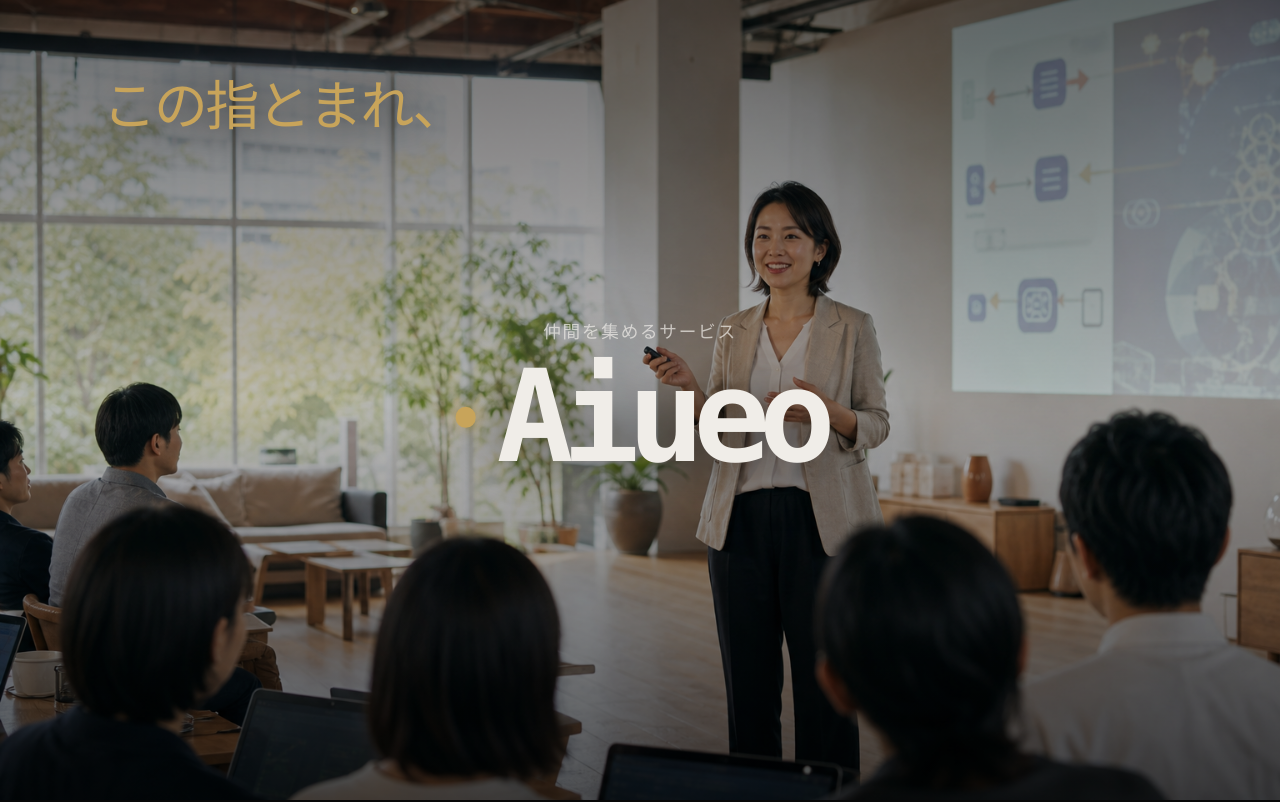
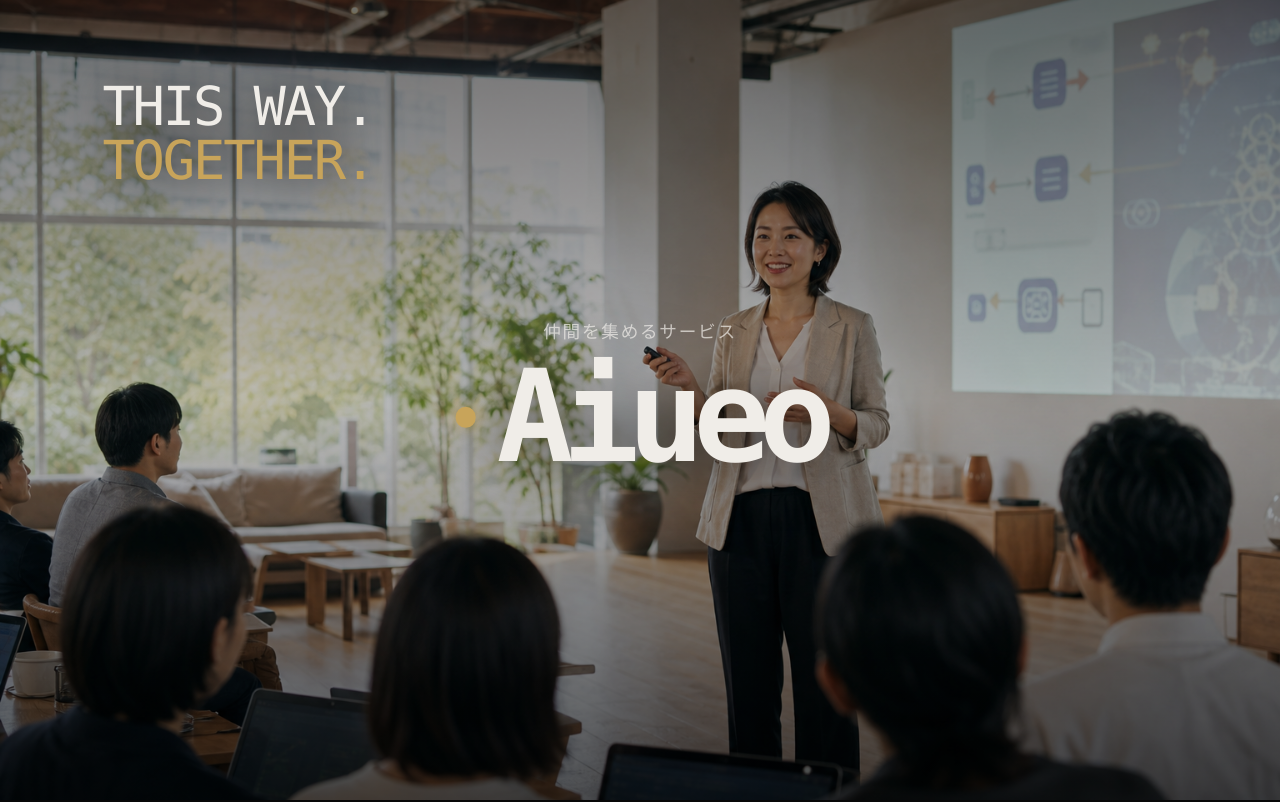
Before and after one commit to rahiseko-alt/AIueo-LP, a Next.js app: page / in a window 1280 px wide. Shown: the top 802 px of the page. Built offline with nearby package versions, Linux system fonts and the light colour scheme.

Commit message:
fix: restore English hero callout

```diff
--- a/src/components/hero.tsx
+++ b/src/components/hero.tsx
@@ -18,8 +18,10 @@
       />
       <div className="pointer-events-none absolute inset-0 bg-gradient-to-b from-black/65 via-black/15 to-black/60 sm:from-black/45 sm:via-black/5 sm:to-black/55" />
       <div className="pointer-events-none absolute left-5 top-[max(2rem,env(safe-area-inset-top))] text-left sm:left-8 sm:top-8 lg:left-[8%] lg:top-[10%]">
-        <h1 className="font-mono text-[clamp(1.45rem,6.2vw,3.6rem)] font-medium leading-none tracking-[-0.04em] text-[#c8a45a] drop-shadow-[0_4px_22px_rgba(0,0,0,0.8)] lg:text-[clamp(2.8rem,4.2vw,4.2rem)]">
-          この指とまれ、
+        <h1 className="font-mono text-[clamp(1.45rem,6.2vw,3.6rem)] font-medium leading-none tracking-[-0.04em] text-[#f0ede8] drop-shadow-[0_4px_22px_rgba(0,0,0,0.8)] lg:text-[clamp(2.8rem,4.2vw,4.2rem)]">
+          THIS WAY.
+          <br />
+          <span className="text-[#c8a45a]">TOGETHER.</span>
         </h1>
       </div>
 
```
